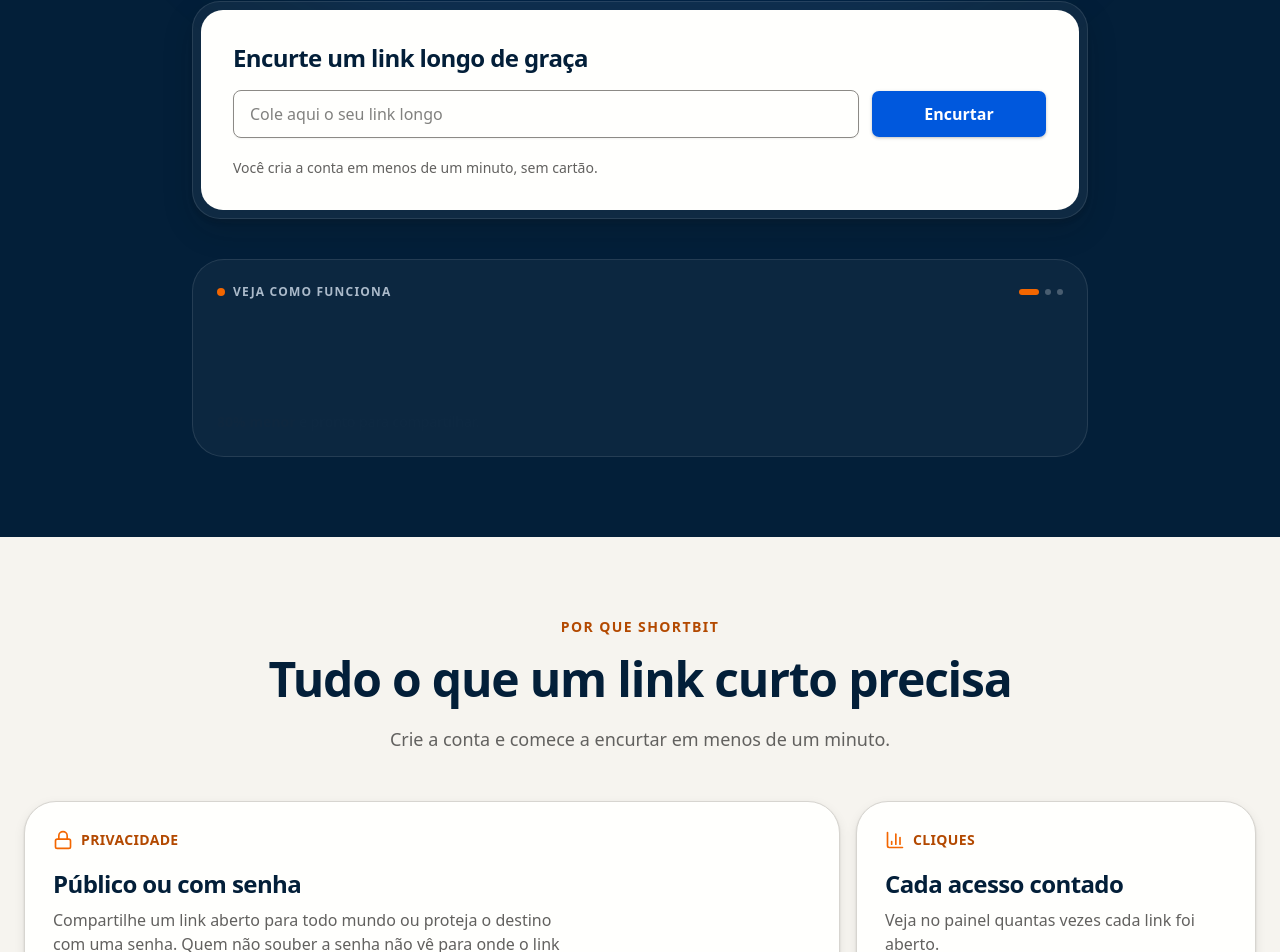
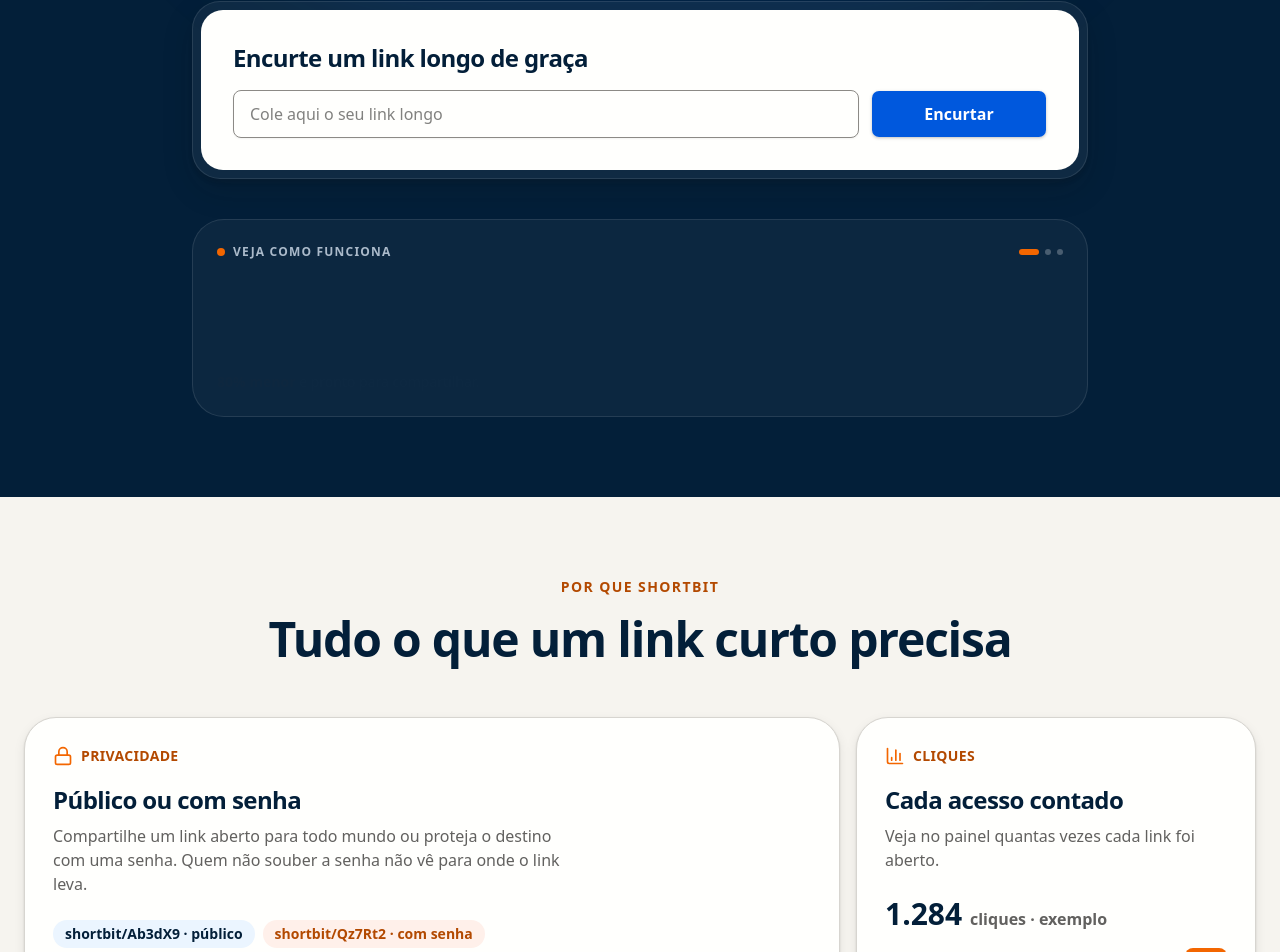
Before and after one commit to fredsaggio/shortbit, a React (Vite) app in the folder frontend/: page / in a window 1280 px wide. Shown: the part 415-1367 px from the top of the page. Built offline with nearby package versions, Linux system fonts and the light colour scheme; no server answers.

Commit message:
fix(front): drop filler copy from the home page
The line under the shorten form talked about signing up, not about the
link, and the subtitle of the features section repeated it. Both go.

```diff
--- a/frontend/src/pages/HomePage.tsx
+++ b/frontend/src/pages/HomePage.tsx
@@ -95,9 +95,6 @@ function ShortenCard() {
             <CopyButton text={created.short_url} />
           </div>
         )}
-        <p className="mt-5 text-sm text-muted-foreground">
-          {state.status === 'authenticated' ? 'O link vai direto para o seu painel.' : 'Você cria a conta em menos de um minuto, sem cartão.'}
-        </p>
       </div>
     </div>
   )
@@ -239,7 +236,6 @@ export function HomePage() {
         <Reveal className="mx-auto max-w-3xl text-center">
           <p className="text-sm font-bold tracking-widest text-brand-700 uppercase">Por que shortbit</p>
           <h2 className="mt-3 text-[clamp(1.875rem,4vw,3rem)] leading-tight font-extrabold">Tudo o que um link curto precisa</h2>
-          <p className="mt-4 text-lg text-muted-foreground">Crie a conta e comece a encurtar em menos de um minuto.</p>
         </Reveal>
 
         <div className="mt-12 grid gap-4 md:grid-cols-3">
```
